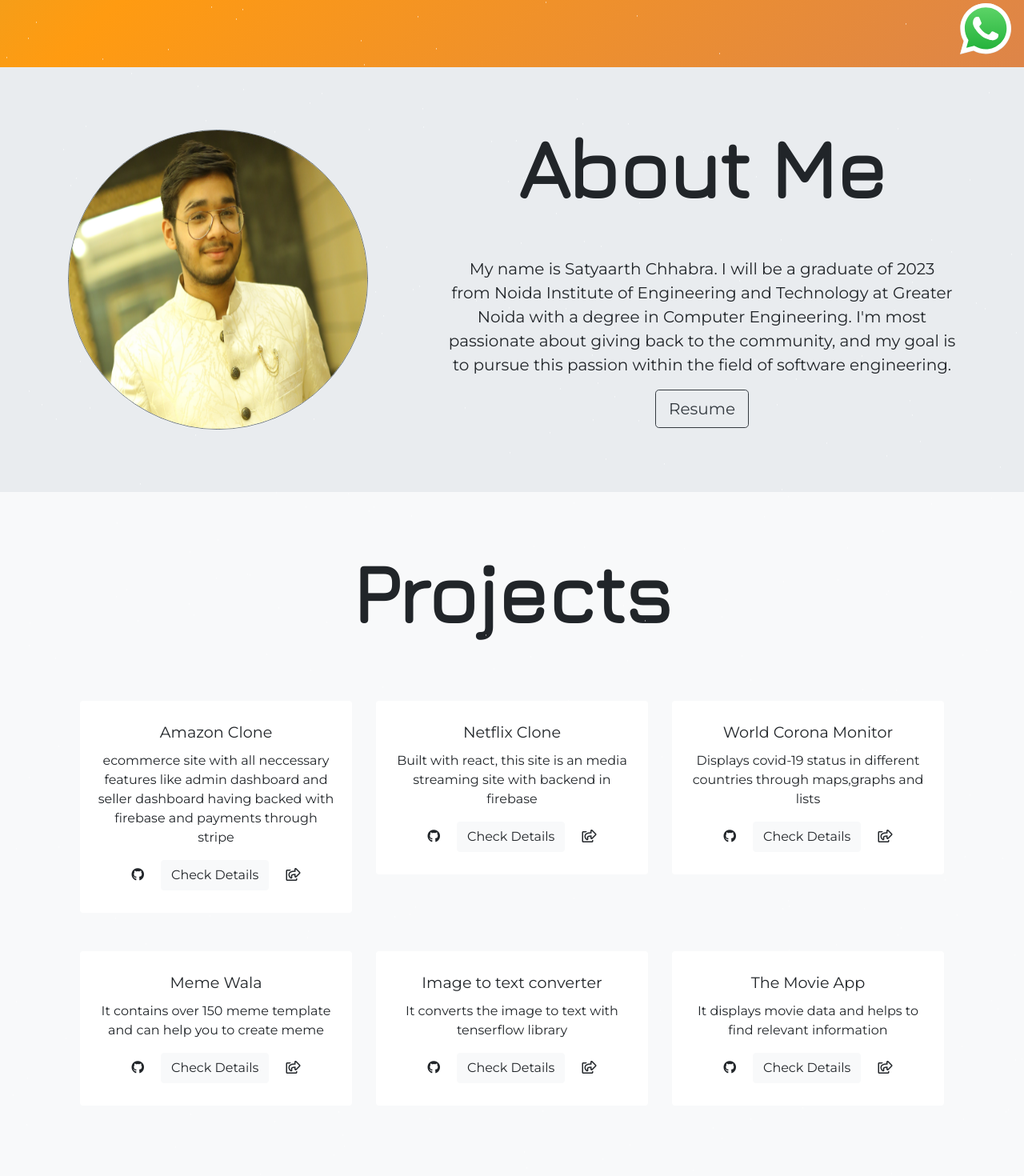
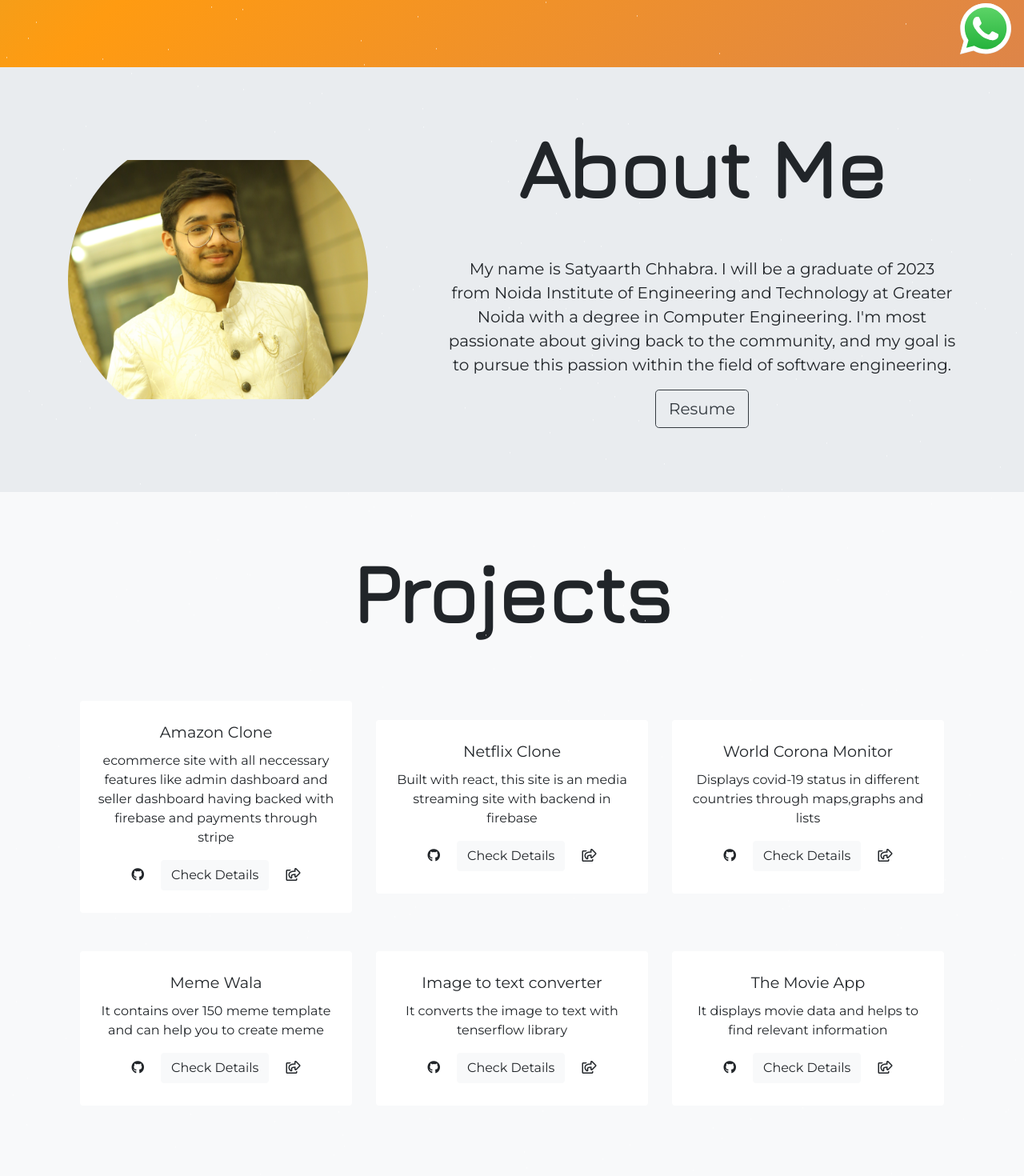
Before and after one commit to satyaarthchhabra/portfolio, a React (Create React App) app: page / in a window 1280 px wide. Shown: the part 716-2186 px from the top of the page at 80% size. Built offline with nearby package versions, Linux system fonts and the light colour scheme; some icons are missing.

Commit message:
minor changes inn abt me section

```diff
--- a/src/components/home/AboutMe.jsx
+++ b/src/components/home/AboutMe.jsx
@@ -9,7 +9,7 @@ const AboutMe = () => {
         <div className="row">
           <div className="col-5 d-none d-lg-block align-self-center">
             <img
-              className="border border-secondary rounded-circle"
+              className="img-abt-me rounded-circle"
               src="/assets/scPhoto.jpg"
               alt="profilepicture"
               width={375}
--- a/src/components/home/Project.jsx
+++ b/src/components/home/Project.jsx
@@ -13,7 +13,7 @@ const Project = () => {
           Projects
         </h2>
 
-        <Row className="project__container justify-content-between mx-auto">
+        <Row className="project__container justify-content-between align-items-center mx-auto">
 
 
 
--- a/src/scss/_index.scss
+++ b/src/scss/_index.scss
@@ -228,3 +228,6 @@ code {
   display: flex;
   justify-content: space-between;
 }
+.img-abt-me {
+  object-fit: contain;
+}
```
